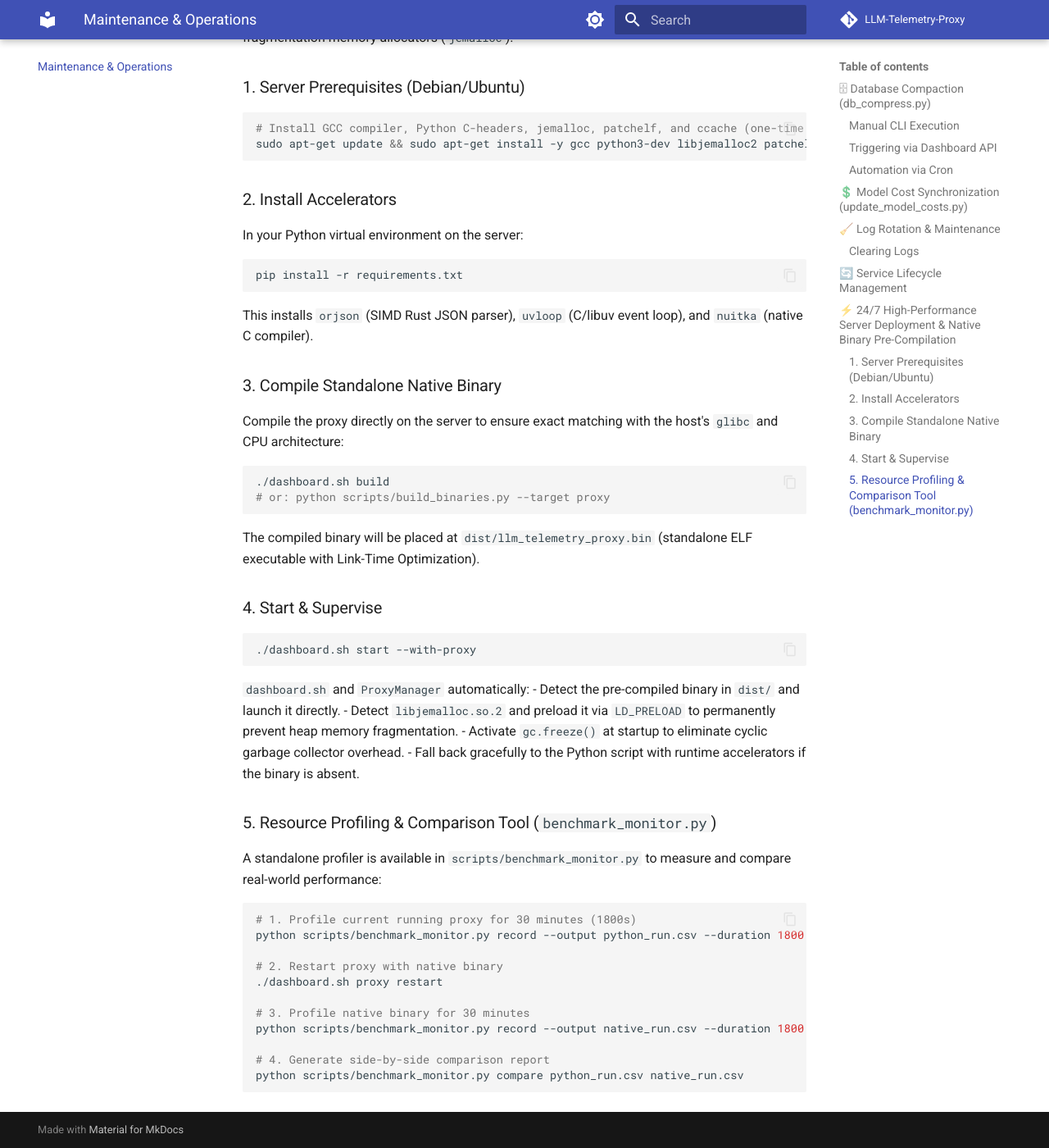
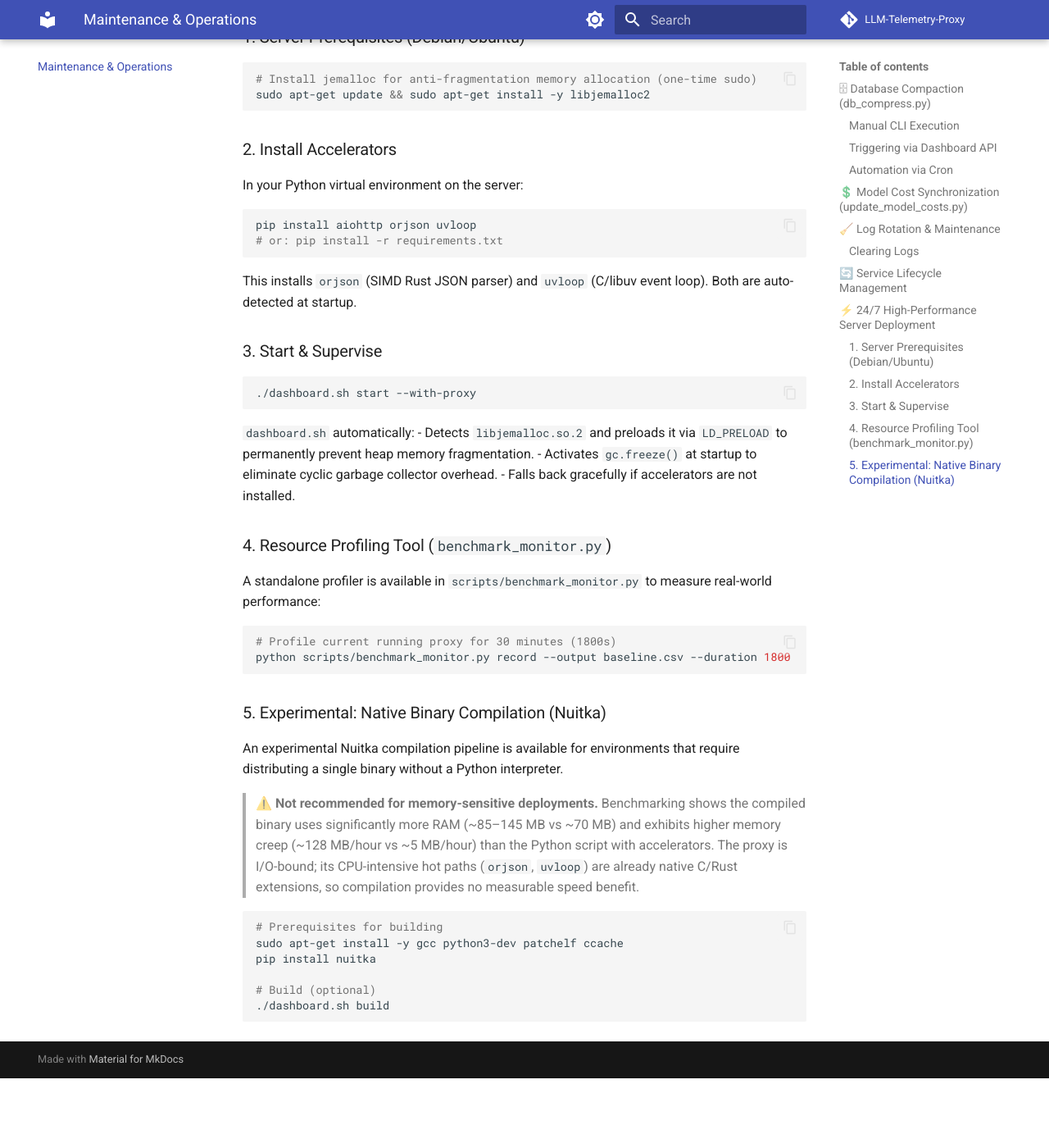
Before and after one commit to YouFoundJK/LLM-Telemetry-Proxy, an MkDocs documentation site: the page built from docs/maintenance.md, in a window 1280 px wide and 1400 px high, scrolled down 2481 px. Shown: the whole window at 82% size. Built offline with MkDocs 1.6.1 and Material for MkDocs 9.7.7, drawn with Linux system fonts in a browser that asks for light colours; comment, search, counter and statistics services are not loaded; after the commit the page ends 3796 px from its top, so only the background shows below that; some of the changed text lies outside the part shown.

Commit message:
temp: make native binary usage optional and opt-in
README now labels Nuitka compilation as experimental and recommends the
Python script with uvloop + orjson for production, with setup steps for
jemalloc and requirements instead of building a binary.

dashboard.sh only checks for a pre-compiled native dashboard binary when
USE_NATIVE_BINARY=1, preventing accidental use of the binary by default.

````diff
--- a/docs/maintenance.md
+++ b/docs/maintenance.md
@@ -91,15 +91,15 @@ Use `dashboard/dashboard.sh` or `start.sh` for reliable service control:
 
 ---
 
-## ⚡ 24/7 High-Performance Server Deployment & Native Binary Pre-Compilation
+## ⚡ 24/7 High-Performance Server Deployment
 
-For servers running the proxy permanently, maximum throughput, minimal CPU usage, and zero memory creep are achieved via native machine-code compilation (`Nuitka`) and anti-fragmentation memory allocators (`jemalloc`).
+For servers running the proxy permanently, maximum throughput, minimal CPU usage, and stable memory are achieved via runtime accelerators and anti-fragmentation memory allocators.
 
 ### 1. Server Prerequisites (Debian/Ubuntu)
 
 ```bash
-# Install GCC compiler, Python C-headers, jemalloc, patchelf, and ccache (one-time sudo)
-sudo apt-get update && sudo apt-get install -y gcc python3-dev libjemalloc2 patchelf ccache
+# Install jemalloc for anti-fragmentation memory allocation (one-time sudo)
+sudo apt-get update && sudo apt-get install -y libjemalloc2
 ```
 
 ### 2. Install Accelerators
@@ -107,48 +107,46 @@ sudo apt-get update && sudo apt-get install -y gcc python3-dev libjemalloc2 patc
 In your Python virtual environment on the server:
 
 ```bash
-pip install -r requirements.txt
+pip install aiohttp orjson uvloop
+# or: pip install -r requirements.txt
 ```
 
-This installs `orjson` (SIMD Rust JSON parser), `uvloop` (C/libuv event loop), and `nuitka` (native C compiler).
+This installs `orjson` (SIMD Rust JSON parser) and `uvloop` (C/libuv event loop). Both are auto-detected at startup.
 
-### 3. Compile Standalone Native Binary
-
-Compile the proxy directly on the server to ensure exact matching with the host's `glibc` and CPU architecture:
-
-```bash
-./dashboard.sh build
-# or: python scripts/build_binaries.py --target proxy
-```
-
-The compiled binary will be placed at `dist/llm_telemetry_proxy.bin` (standalone ELF executable with Link-Time Optimization).
-
-### 4. Start & Supervise
+### 3. Start & Supervise
 
 ```bash
 ./dashboard.sh start --with-proxy
 ```
 
-`dashboard.sh` and `ProxyManager` automatically:
-- Detect the pre-compiled binary in `dist/` and launch it directly.
-- Detect `libjemalloc.so.2` and preload it via `LD_PRELOAD` to permanently prevent heap memory fragmentation.
-- Activate `gc.freeze()` at startup to eliminate cyclic garbage collector overhead.
-- Fall back gracefully to the Python script with runtime accelerators if the binary is absent.
+`dashboard.sh` automatically:
+- Detects `libjemalloc.so.2` and preloads it via `LD_PRELOAD` to permanently prevent heap memory fragmentation.
+- Activates `gc.freeze()` at startup to eliminate cyclic garbage collector overhead.
+- Falls back gracefully if accelerators are not installed.
 
-### 5. Resource Profiling & Comparison Tool (`benchmark_monitor.py`)
+### 4. Resource Profiling Tool (`benchmark_monitor.py`)
 
-A standalone profiler is available in `scripts/benchmark_monitor.py` to measure and compare real-world performance:
+A standalone profiler is available in `scripts/benchmark_monitor.py` to measure real-world performance:
 
 ```bash
-# 1. Profile current running proxy for 30 minutes (1800s)
-python scripts/benchmark_monitor.py record --output python_run.csv --duration 1800
+# Profile current running proxy for 30 minutes (1800s)
+python scripts/benchmark_monitor.py record --output baseline.csv --duration 1800
+```
 
-# 2. Restart proxy with native binary
-./dashboard.sh proxy restart
+### 5. Experimental: Native Binary Compilation (Nuitka)
 
-# 3. Profile native binary for 30 minutes
-python scripts/benchmark_monitor.py record --output native_run.csv --duration 1800
+An experimental Nuitka compilation pipeline is available for environments that require distributing a single binary without a Python interpreter.
 
-# 4. Generate side-by-side comparison report
-python scripts/benchmark_monitor.py compare python_run.csv native_run.csv
+> **⚠️ Not recommended for memory-sensitive deployments.** Benchmarking shows the compiled binary uses
+> significantly more RAM (~85–145 MB vs ~70 MB) and exhibits higher memory creep (~128 MB/hour vs ~5 MB/hour)
+> than the Python script with accelerators. The proxy is I/O-bound; its CPU-intensive hot paths (`orjson`,
+> `uvloop`) are already native C/Rust extensions, so compilation provides no measurable speed benefit.
+
+```bash
+# Prerequisites for building
+sudo apt-get install -y gcc python3-dev patchelf ccache
+pip install nuitka
+
+# Build (optional)
+./dashboard.sh build
 ```
````
Also changed, not shown: README.md (+16 -13 lines), docs/architecture.md (+1 -1 lines), docs/getting-started.md (+2 -2 lines), docs/proxy.md (+19 -17 lines), requirements.txt (+4 -3 lines), 1 other file.
